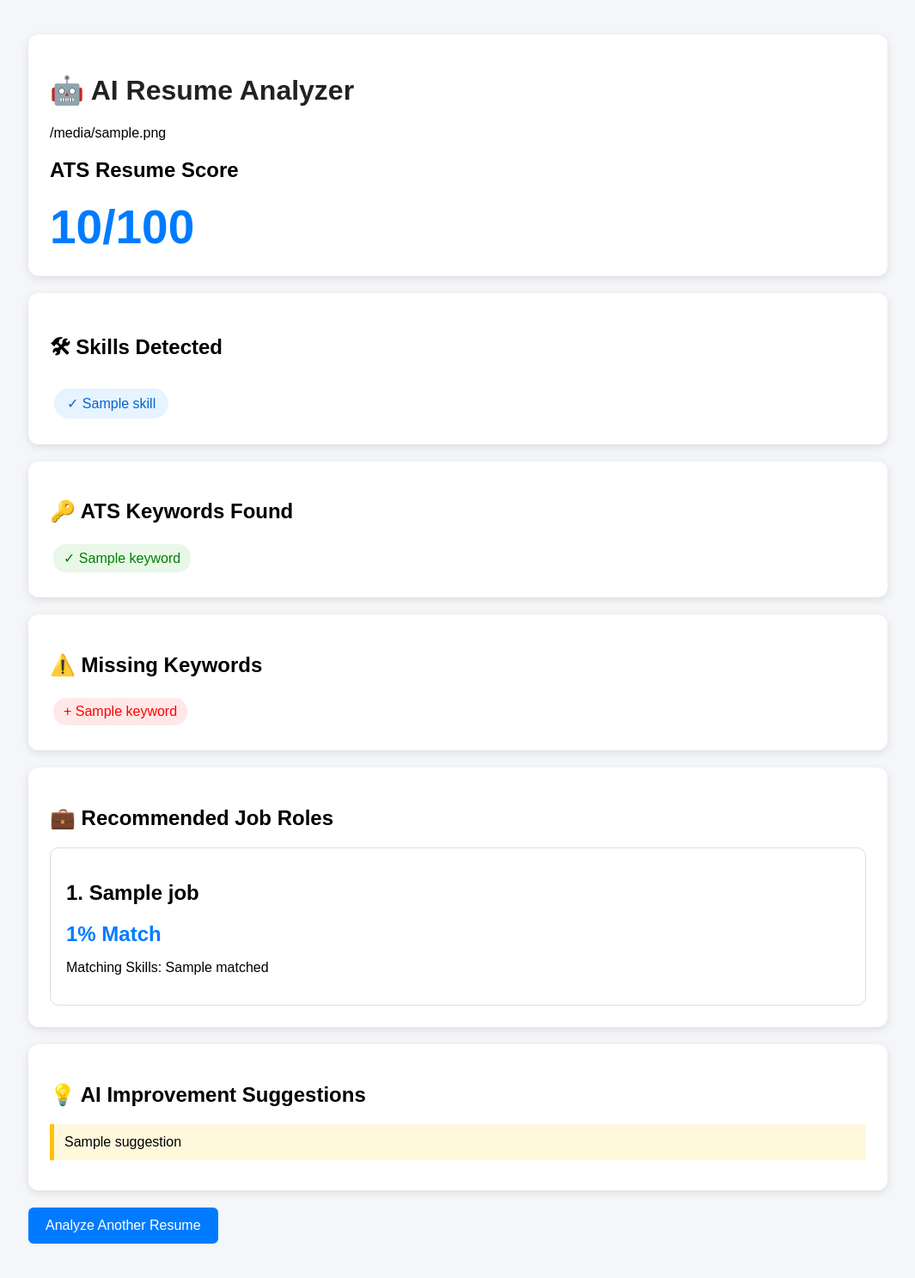
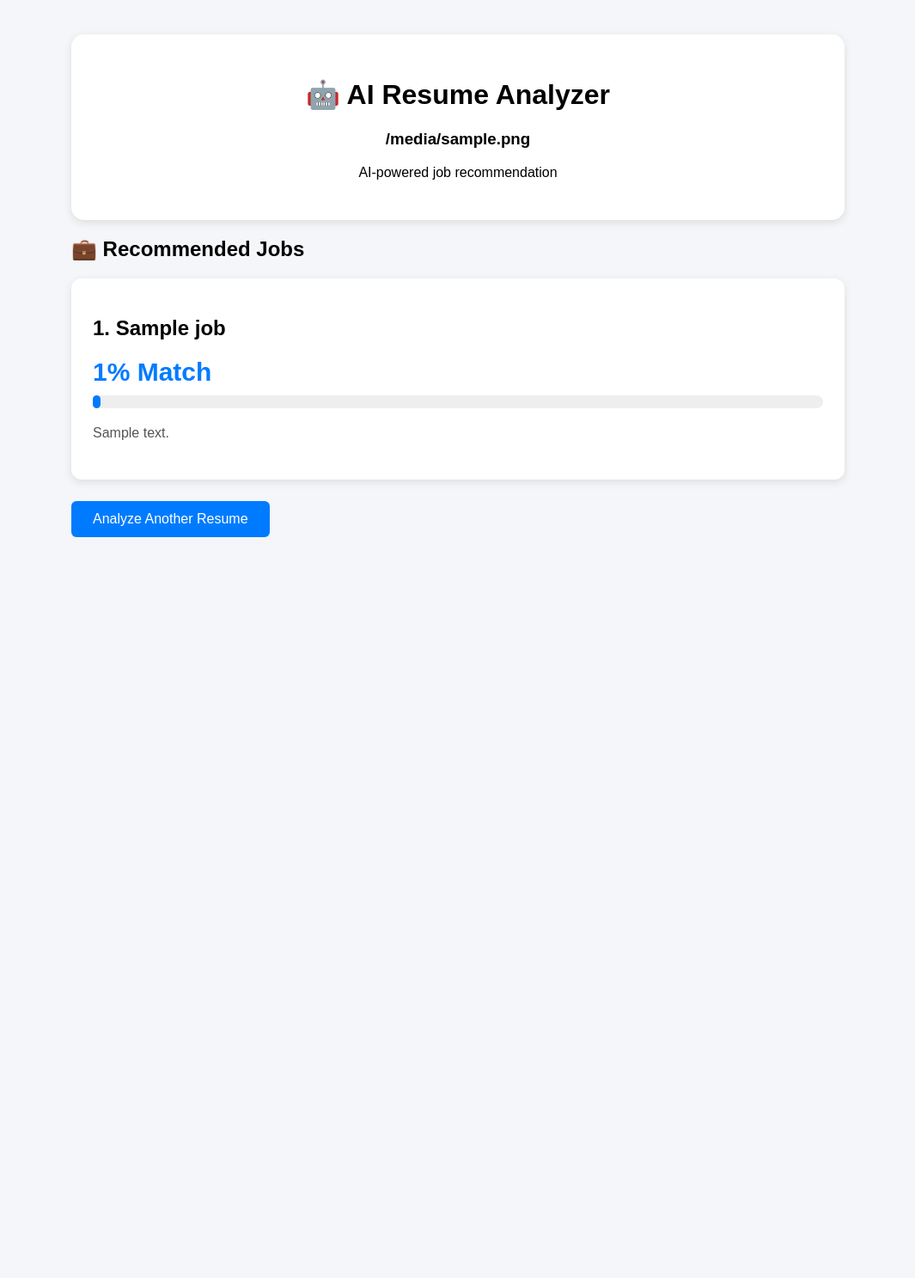
Before and after one commit to AAKULAGOPICHANDU/AI-Resume-Analyzer, a Flask app: template templates/result.html in a window 1280 px wide. Shown: the whole page at 86% size, without its empty margins (107-1172 px from the left). After the commit the page ends 625 px from the top, so only its background shows below. Run offline with Flask 3, Linux system fonts and the light colour scheme; the template is opened without the code that fills it: most values are stand-ins (such as "Sample title", 1, 10 or a date in 2020).

Commit message:
Add AI semantic job matching

```diff
--- a/app.py
+++ b/app.py
@@ -1,58 +1,37 @@
 from flask import Flask, render_template, request
 import os
+
 from pypdf import PdfReader
+from sentence_transformers import SentenceTransformer, util
+
+from job_data import JOBS
+
 
 app = Flask(__name__)
 
 UPLOAD_FOLDER = "uploads"
+
 app.config["UPLOAD_FOLDER"] = UPLOAD_FOLDER
 
 os.makedirs(UPLOAD_FOLDER, exist_ok=True)
 
 
-# -----------------------------
-# Job database
-# -----------------------------
+# --------------------------------
+# Load AI model
+# --------------------------------
 
-JOBS = {
-    "Python Developer": [
-        "Python", "Git", "SQL", "Flask"
-    ],
+print("Loading AI model...")
 
-    "Web Developer": [
-        "HTML", "CSS", "JavaScript"
-    ],
+model = SentenceTransformer(
+    "all-MiniLM-L6-v2"
+)
 
-    "Backend Developer": [
-        "Python", "SQL", "Flask", "Git"
-    ],
-
-    "Frontend Developer": [
-        "HTML", "CSS", "JavaScript", "React"
-    ],
-
-    "Data Scientist": [
-        "Python", "SQL", "Data Science", "Machine Learning"
-    ],
-
-    "Machine Learning Engineer": [
-        "Python", "Machine Learning", "Data Science", "SQL"
-    ],
-
-    "AI Engineer": [
-        "Python", "Machine Learning",
-        "Artificial Intelligence"
-    ],
-
-    "Software Developer": [
-        "Python", "Java", "C++", "SQL", "Git"
-    ]
-}
+print("AI model loaded successfully!")
 
 
-# -----------------------------
+# --------------------------------
 # Extract PDF text
-# -----------------------------
+# --------------------------------
 
 def extract_text(filepath):
 
@@ -65,244 +44,95 @@ def extract_text(filepath):
         page_text = page.extract_text()
 
         if page_text:
+
             text += page_text + "\n"
 
     return text
 
 
-# -----------------------------
-# Find skills
-# -----------------------------
+# --------------------------------
+# AI Job Recommendation
+# --------------------------------
 
-def find_skills(text):
+def recommend_jobs(resume_text):
 
-    skills = [
-        "Python",
-        "Java",
-        "C",
-        "C++",
-        "HTML",
-        "CSS",
-        "JavaScript",
-        "SQL",
-        "Flask",
-        "Django",
-        "Git",
-        "GitHub",
-        "Machine Learning",
-        "Artificial Intelligence",
-        "Data Science",
-        "React",
-        "Node.js",
-        "AWS",
-        "Docker"
-    ]
+    resume_embedding = model.encode(
+        resume_text,
+        convert_to_tensor=True
+    )
 
-    found_skills = []
+    results = []
 
-    text = text.lower()
+    for job in JOBS:
 
-    for skill in skills:
+        job_embedding = model.encode(
+            job["description"],
+            convert_to_tensor=True
+        )
 
-        if skill.lower() in text:
-            found_skills.append(skill)
-
-    return found_skills
-
-
-# -----------------------------
-# Job recommendation
-# -----------------------------
-
-def recommend_jobs(found_skills):
-
-    recommendations = []
-
-    found = [skill.lower() for skill in found_skills]
-
-    for job, required_skills in JOBS.items():
-
-        matched = []
-
-        for skill in required_skills:
-
-            if skill.lower() in found:
-                matched.append(skill)
+        similarity = util.cos_sim(
+            resume_embedding,
+            job_embedding
+        ).item()
 
         percentage = int(
-            (len(matched) / len(required_skills)) * 100
+            max(0, min(100, similarity * 100))
         )
 
-        recommendations.append({
-            "job": job,
+        results.append({
+            "title": job["title"],
             "percentage": percentage,
-            "matched": matched
+            "description": job["description"]
         })
 
-    recommendations.sort(
+    results.sort(
         key=lambda x: x["percentage"],
         reverse=True
     )
 
-    return recommendations
+    return results
 
 
-# -----------------------------
-# ATS Analysis
-# -----------------------------
-
-def ats_analysis(text):
-
-    text_lower = text.lower()
-
-    # Important resume keywords
-    keywords = [
-        "python",
-        "java",
-        "sql",
-        "html",
-        "css",
-        "javascript",
-        "git",
-        "github",
-        "flask",
-        "machine learning",
-        "artificial intelligence",
-        "data science",
-        "react",
-        "project",
-        "internship",
-        "experience",
-        "education",
-        "skills",
-        "certification"
-    ]
-
-    found_keywords = []
-    missing_keywords = []
-
-    for keyword in keywords:
-
-        if keyword in text_lower:
-            found_keywords.append(keyword)
-        else:
-            missing_keywords.append(keyword)
-
-    # Keyword score
-    keyword_score = int(
-        (len(found_keywords) / len(keywords)) * 60
-    )
-
-    # Section score
-    sections = [
-        "education",
-        "experience",
-        "skills",
-        "project",
-        "certification"
-    ]
-
-    section_count = 0
-
-    for section in sections:
-
-        if section in text_lower:
-            section_count += 1
-
-    section_score = int(
-        (section_count / len(sections)) * 40
-    )
-
-    ats_score = keyword_score + section_score
-
-    return {
-        "score": ats_score,
-        "found_keywords": found_keywords,
-        "missing_keywords": missing_keywords
-    }
-
-
-# -----------------------------
-# ATS suggestions
-# -----------------------------
-
-def get_suggestions(ats_result, text):
-
-    suggestions = []
-
-    if ats_result["score"] < 50:
-
-        suggestions.append(
-            "Your ATS score is low. Add more relevant keywords."
-        )
-
-    if len(ats_result["missing_keywords"]) > 5:
-
-        suggestions.append(
-            "Add technical skills that match your target job."
-        )
-
-    if "experience" not in text.lower():
-
-        suggestions.append(
-            "Add an Experience or Internship section."
-        )
-
-    if "project" not in text.lower():
-
-        suggestions.append(
-            "Add relevant projects with technologies used."
-        )
-
-    if "certification" not in text.lower():
-
-        suggestions.append(
-            "Add relevant certifications."
-        )
-
-    if len(text) < 1000:
-
-        suggestions.append(
-            "Your resume contains limited information. "
-            "Add more details about your projects and achievements."
-        )
-
-    if not suggestions:
-
-        suggestions.append(
-            "Your resume has good ATS compatibility. "
-            "Continue improving your technical skills."
-        )
-
-    return suggestions
-
-
-# -----------------------------
+# --------------------------------
 # Home
-# -----------------------------
+# --------------------------------
 
 @app.route("/")
 def home():
 
-    return render_template("index.html")
+    return render_template(
+        "index.html"
+    )
 
 
-# -----------------------------
-# Upload
-# -----------------------------
+# --------------------------------
+# Upload Resume
+# --------------------------------
 
-@app.route("/upload", methods=["POST"])
+@app.route(
+    "/upload",
+    methods=["POST"]
+)
 def upload():
 
-    file = request.files.get("resume")
+    file = request.files.get(
+        "resume"
+    )
 
-    if not file or file.filename == "":
+    if not file:
 
-        return "Please select a PDF resume."
+        return "Please select a resume."
+
+
+    if file.filename == "":
+
+        return "Please select a resume."
+
 
     if not file.filename.lower().endswith(".pdf"):
 
-        return "Only PDF files are allowed."
+        return "Only PDF files are supported."
+
 
     filepath = os.path.join(
         app.config["UPLOAD_FOLDER"],
@@ -311,38 +141,41 @@ def upload():
 
     file.save(filepath)
 
-    # Extract text
-    text = extract_text(filepath)
 
-    # Skills
-    found_skills = find_skills(text)
+    # Extract resume text
 
-    # Jobs
-    recommendations = recommend_jobs(found_skills)
+    resume_text = extract_text(
+        filepath
+    )
 
-    # ATS
-    ats_result = ats_analysis(text)
 
-    # Suggestions
-    suggestions = get_suggestions(
-        ats_result,
-        text
+    if not resume_text.strip():
+
+        return """
+        <h2>Could not extract text from this PDF.</h2>
+        <p>Please upload a text-based PDF resume.</p>
+        <a href="/">Go Back</a>
+        """
+
+
+    # AI recommendations
+
+    recommendations = recommend_jobs(
+        resume_text
     )
+
 
     return render_template(
         "result.html",
         filename=file.filename,
-        score=ats_result["score"],
-        skills=found_skills,
         recommendations=recommendations,
-        ats=ats_result,
-        suggestions=suggestions
+        resume_text=resume_text
     )
 
 
-# -----------------------------
+# --------------------------------
 # Run application
-# -----------------------------
+# --------------------------------
 
 if __name__ == "__main__":
 
--- a/templates/result.html
+++ b/templates/result.html
@@ -1,12 +1,9 @@
 <!DOCTYPE html>
 <html>
-
 <head>
-
     <title>AI Resume Analyzer</title>
 
     <style>
-
         body {
             font-family: Arial, sans-serif;
             background: #f4f6f9;
@@ -15,223 +12,123 @@
         }
 
         .container {
-            max-width: 1000px;
+            max-width: 900px;
             margin: auto;
         }
 
-        .card {
+        .header {
             background: white;
+            padding: 30px;
+            border-radius: 15px;
+            text-align: center;
+            box-shadow: 0 3px 10px #ddd;
+        }
+
+        .job {
+            background: white;
+            margin-top: 20px;
             padding: 25px;
-            margin-bottom: 20px;
             border-radius: 12px;
             box-shadow: 0 3px 10px #ddd;
         }
 
-        h1 {
-            color: #222;
-        }
-
-        .score {
-            font-size: 55px;
+        .match {
+            font-size: 30px;
             font-weight: bold;
             color: #007bff;
         }
 
-        .skill {
-            display: inline-block;
-            padding: 8px 15px;
-            margin: 5px;
-            background: #e7f3ff;
-            color: #0066cc;
-            border-radius: 20px;
+        .bar {
+            width: 100%;
+            height: 15px;
+            background: #eeeeee;
+            border-radius: 10px;
+            margin-top: 10px;
         }
 
-        .keyword {
-            display: inline-block;
-            padding: 7px 12px;
-            margin: 4px;
-            background: #e8f7e8;
-            color: green;
-            border-radius: 15px;
-        }
-
-        .missing {
-            display: inline-block;
-            padding: 7px 12px;
-            margin: 4px;
-            background: #ffe8e8;
-            color: red;
-            border-radius: 15px;
-        }
-
-        .job {
-            border: 1px solid #ddd;
-            padding: 18px;
-            margin-top: 15px;
+        .progress {
+            height: 15px;
+            background: #007bff;
             border-radius: 10px;
         }
 
-        .percentage {
-            font-size: 24px;
-            font-weight: bold;
-            color: #007bff;
-        }
-
-        .suggestion {
-            padding: 12px;
-            margin: 10px 0;
-            background: #fff8dc;
-            border-left: 5px solid #ffc107;
+        .description {
+            color: #555555;
+            line-height: 1.6;
         }
 
         .button {
             display: inline-block;
-            padding: 12px 20px;
+            margin-top: 25px;
+            padding: 12px 25px;
             background: #007bff;
             color: white;
             text-decoration: none;
             border-radius: 6px;
         }
-
     </style>
-
 </head>
 
 <body>
 
 <div class="container">
 
-
-    <!-- Header -->
-
-    <div class="card">
+    <div class="header">
 
         <h1>🤖 AI Resume Analyzer</h1>
 
-        <p>{{ filename }}</p>
+        <h3>{{ filename }}</h3>
 
-        <h2>ATS Resume Score</h2>
-
-        <div class="score">
-            {{ score }}/100
-        </div>
+        <p>AI-powered job recommendation</p>
 
     </div>
 
+    <h2>💼 Recommended Jobs</h2>
 
-    <!-- Skills -->
+    {% if recommendations %}
 
-    <div class="card">
+        {% for job in recommendations %}
 
-        <h2>🛠 Skills Detected</h2>
+        <div class="job">
 
-        {% for skill in skills %}
+            <h2>
+                {{ loop.index }}. {{ job.title }}
+            </h2>
 
-            <span class="skill">
-                ✓ {{ skill }}
-            </span>
+            <div class="match">
+                {{ job.percentage }}% Match
+            </div>
+
+            <div class="bar">
+
+                <div
+                    class="progress"
+                    style="width: {{ job.percentage }}%;">
+                </div>
+
+            </div>
+
+            <p class="description">
+                {{ job.description }}
+            </p>
+
+        </div>
 
         {% endfor %}
 
-    </div>
+    {% else %}
 
+        <div class="job">
+            <h3>No job recommendations found.</h3>
+        </div>
 
-    <!-- ATS Keywords -->
-
-    <div class="card">
-
-        <h2>🔑 ATS Keywords Found</h2>
-
-        {% for keyword in ats.found_keywords %}
-
-            <span class="keyword">
-                ✓ {{ keyword }}
-            </span>
-
-        {% endfor %}
-
-    </div>
-
-
-    <!-- Missing Keywords -->
-
-    <div class="card">
-
-        <h2>⚠️ Missing Keywords</h2>
-
-        {% for keyword in ats.missing_keywords %}
-
-            <span class="missing">
-                + {{ keyword }}
-            </span>
-
-        {% endfor %}
-
-    </div>
-
-
-    <!-- Job Recommendations -->
-
-    <div class="card">
-
-        <h2>💼 Recommended Job Roles</h2>
-
-        {% for recommendation in recommendations %}
-
-            <div class="job">
-
-                <h2>
-                    {{ loop.index }}.
-                    {{ recommendation.job }}
-                </h2>
-
-                <div class="percentage">
-
-                    {{ recommendation.percentage }}% Match
-
-                </div>
-
-                <p>
-
-                    Matching Skills:
-
-                    {{ recommendation.matched | join(", ") }}
-
-                </p>
-
-            </div>
-
-        {% endfor %}
-
-    </div>
-
-
-    <!-- Suggestions -->
-
-    <div class="card">
-
-        <h2>💡 AI Improvement Suggestions</h2>
-
-        {% for suggestion in suggestions %}
-
-            <div class="suggestion">
-
-                {{ suggestion }}
-
-            </div>
-
-        {% endfor %}
-
-    </div>
-
+    {% endif %}
 
     <a href="/" class="button">
         Analyze Another Resume
     </a>
 
-
 </div>
 
 </body>
-
 </html>
```
Also changed, not shown: job_data.py (added, +78 -0 lines).
